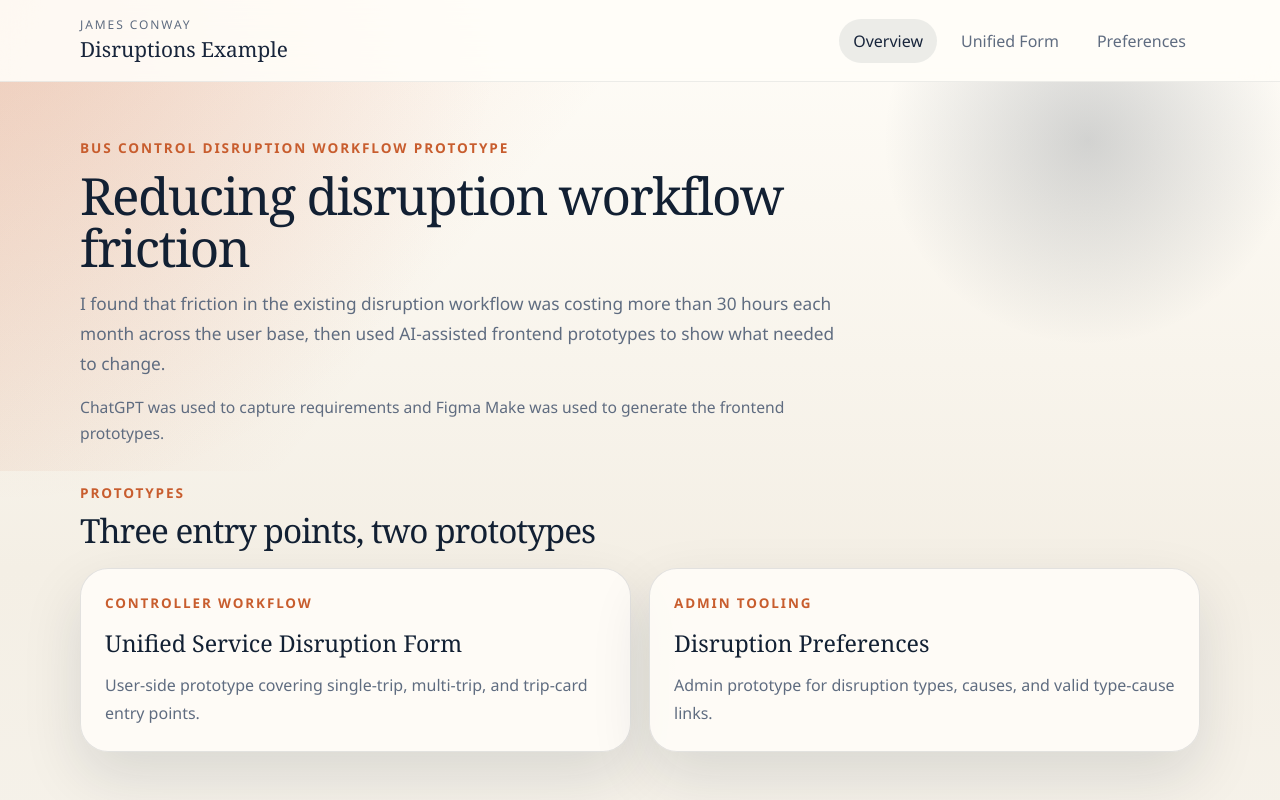
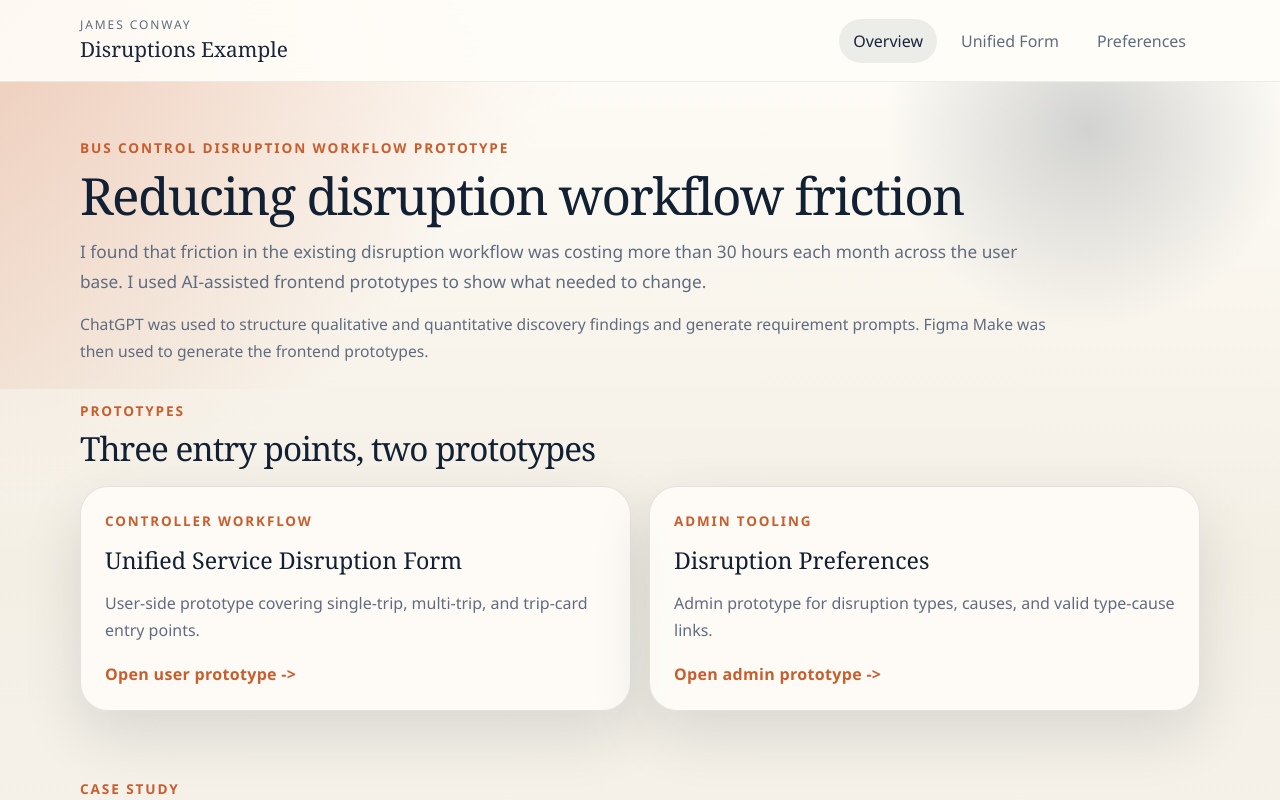
Before and after one commit to jamesfconway/disruptions-example, a React (Vite) app: page / in a window 1280 px wide. Shown: the top 800 px of the page. Built offline with nearby package versions, Linux system fonts and the light colour scheme.

Commit message:
Refine showcase copy and card cues

```diff
--- a/src/App.tsx
+++ b/src/App.tsx
@@ -20,7 +20,7 @@ const storyBlocks = [
   {
     title: "Situation",
     body:
-      "Users of a Bus Control product needed to record service disruptions. While exploring how to make the capability more customizable, I found friction in the current workflow that added up to 30+ hours of lost time each month across the user base."
+      "Users of a Bus Control product needed to be able to customize the preset disruption types and causes used when recording service disruptions. While exploring how to make the capability more customizable, I found friction in the current workflow that added up to 30+ hours of lost time each month across the user base."
   },
   {
     title: "Task",
@@ -39,6 +39,7 @@ const prototypeCards = [
     title: "Unified Service Disruption Form",
     href: "#/service-form",
     eyebrow: "Controller workflow",
+    cta: "Open user prototype ->",
     description:
       "User-side prototype covering single-trip, multi-trip, and trip-card entry points."
   },
@@ -46,6 +47,7 @@ const prototypeCards = [
     title: "Disruption Preferences",
     href: "#/preferences",
     eyebrow: "Admin tooling",
+    cta: "Open admin prototype ->",
     description:
       "Admin prototype for disruption types, causes, and valid type-cause links."
   }
@@ -143,12 +145,13 @@ function HomePage() {
             <h1 className="showcase-title">Reducing disruption workflow friction</h1>
             <p className="showcase-lede">
               I found that friction in the existing disruption workflow was costing more than 30
-              hours each month across the user base, then used AI-assisted frontend prototypes to
+              hours each month across the user base. I used AI-assisted frontend prototypes to
               show what needed to change.
             </p>
             <p className="showcase-hero__note">
-              ChatGPT was used to capture requirements and Figma Make was used to generate the
-              frontend prototypes.
+              ChatGPT was used to structure qualitative and quantitative discovery findings and
+              generate requirement prompts. Figma Make was then used to generate the frontend
+              prototypes.
             </p>
           </div>
         </div>
@@ -164,6 +167,7 @@ function HomePage() {
                 <p className="showcase-card__eyebrow">{card.eyebrow}</p>
                 <h3 className="showcase-card__title">{card.title}</h3>
                 <p className="showcase-card__body">{card.description}</p>
+                <span className="showcase-card__cta">{card.cta}</span>
               </a>
             ))}
           </div>
--- a/src/showcase.css
+++ b/src/showcase.css
@@ -158,7 +158,7 @@ a {
 }
 
 .showcase-hero__copy {
-  max-width: 760px;
+  max-width: 980px;
 }
 
 .showcase-hero__note {
@@ -301,6 +301,7 @@ a {
   margin-top: 18px;
   font-weight: 700;
   color: var(--showcase-accent);
+  letter-spacing: 0.02em;
 }
 
 .showcase-prototype {
```
